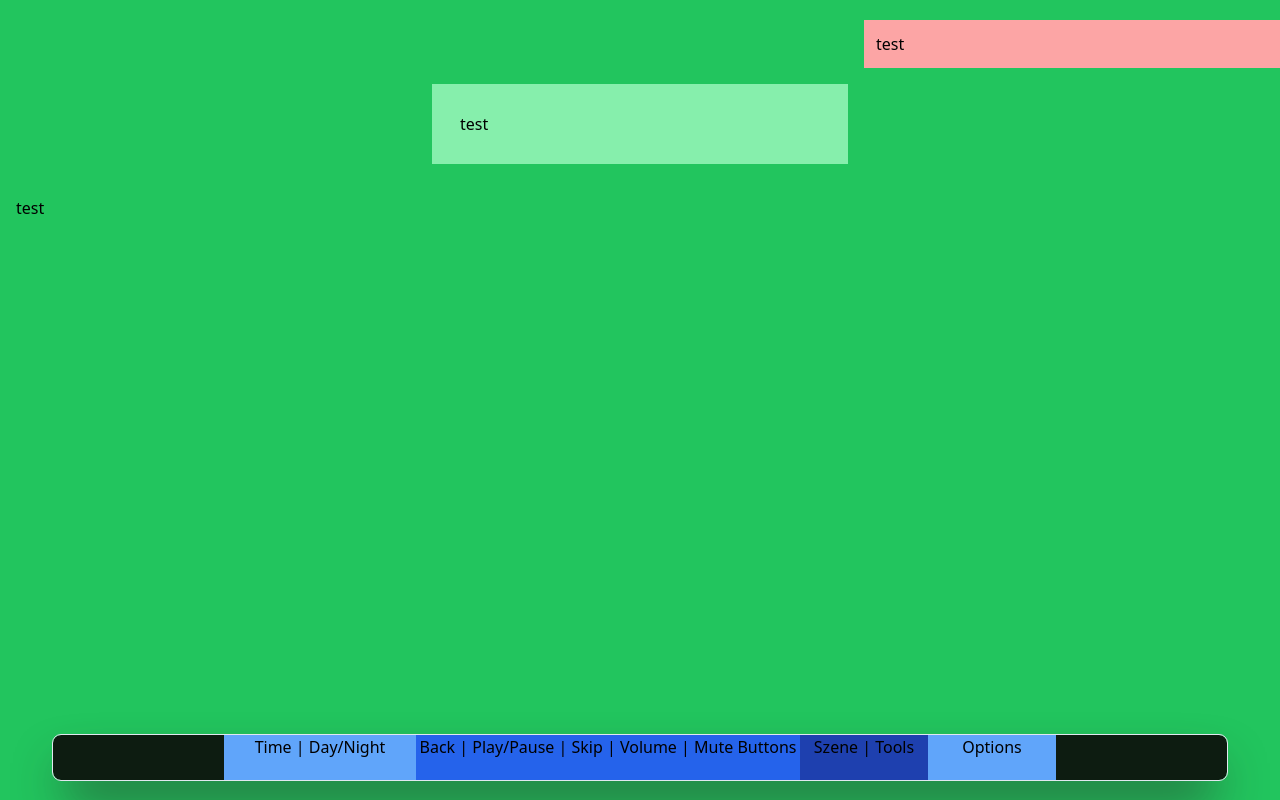
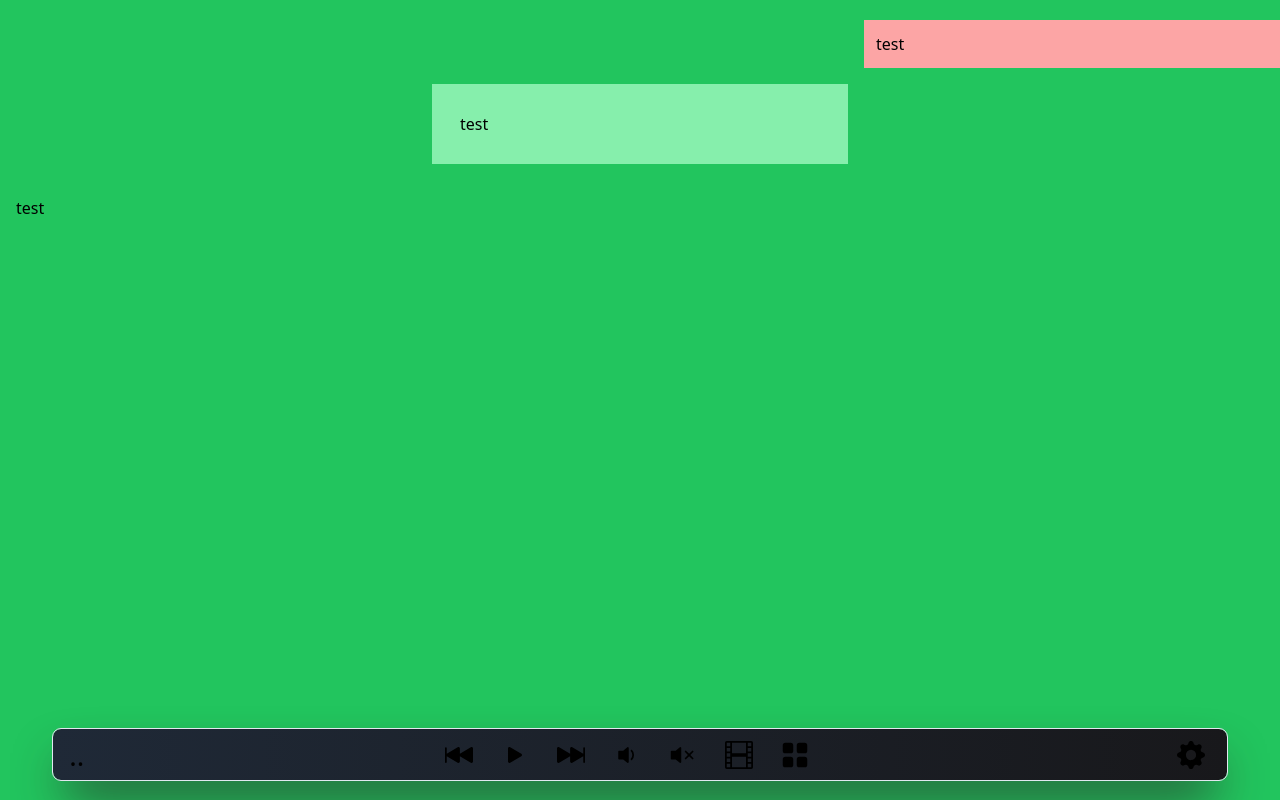
Before and after one commit to MrXMrQ/Relax-Hub, a Next.js app: page / in a window 1280 px wide. Built offline with nearby package versions, Linux system fonts and the light colour scheme.

Commit message:
icons and hover

```diff
--- a/package.json
+++ b/package.json
@@ -9,6 +9,7 @@
     "lint": "next lint"
   },
   "dependencies": {
+    "@react-icons/all-files": "^4.1.0",
     "@types/node": "20.4.5",
     "@types/react": "18.2.16",
     "@types/react-dom": "18.2.7",
@@ -19,6 +20,7 @@
     "postcss": "8.4.27",
     "react": "18.2.0",
     "react-dom": "18.2.0",
+    "react-icons": "^4.10.1",
     "tailwindcss": "3.3.3",
     "typescript": "5.1.6"
   }
--- a/src/pages/index.tsx
+++ b/src/pages/index.tsx
@@ -1,4 +1,4 @@
-import Image from 'next/image'
+import { BsSkipBackwardFill, BsFillPlayFill, BsSkipForwardFill, BsFillVolumeDownFill, BsFillVolumeMuteFill, BsFilm, BsFillGridFill, BsGearFill } from 'react-icons/bs';
 import { Inter } from 'next/font/google'
 
 const inter = Inter({ subsets: ['latin'] })
@@ -14,18 +14,40 @@ export default function Home() {
             <div className='bg-red-300 p-3 col-start-3 row-start-1'>test</div>
           </div>
         </div>
-        <div className='flex justify-center w-11/12 h-[3rem] rounded-lg bg-stone-950 bg-opacity-90 shadow-2xl shadow-stone-800 outline outline-slate-200 outline-1 text-center text'>
-          <div className="bg-blue-400 shrink w-48">
-            Time | Day/Night
+        <div className='flex w-11/12 lg:h-[3.4rem] md:h-[3.4rem] sm:h-[3.4rem] rounded-lg bg-gradient-to-r from-gray-800 to-zinc-900 shadow-2xl shadow-stone-800 outline outline-slate-200 outline-1 text-center items-center px-4' style={{ fontSize: '1.75rem' }}>
+          <div className='flex flex-auto'>
+            <button>
+              ..
+            </button>
           </div>
-          <div className='bg-blue-600 shrink w-96'>
-            Back | Play/Pause | Skip | Volume | Mute Buttons
+          <div className='flex flex-auto justify-center items-center space-x-4' >
+            <button className='p-1.5 rounded-md hover:bg-zinc-700 hover:scale-110'>
+              <BsSkipBackwardFill />
+            </button>
+            <button className='p-1.5 rounded-md hover:bg-zinc-700 hover:scale-110'>
+              <BsFillPlayFill />
+            </button>
+            <button className='p-1.5 rounded-md hover:bg-zinc-700 hover:scale-110'>
+              <BsSkipForwardFill />
+            </button>
+            <button className='p-1.5 rounded-md hover:bg-zinc-700 hover:scale-110'>
+              <BsFillVolumeDownFill />
+            </button>
+            <button className='p-1.5 rounded-md hover:bg-zinc-700 hover:scale-110'>
+              <BsFillVolumeMuteFill />
+
+            </button>
+            <button className='p-1.5 rounded-md hover:bg-zinc-700 hover:scale-110'>
+              <BsFilm />
+            </button>
+            <button className='p-1.5 rounded-md hover:bg-zinc-700 hover:scale-110'>
+              <BsFillGridFill />
+            </button>
           </div>
-          <div className='bg-blue-800 shrink w-32'>
-            Szene | Tools
-          </div>
-          <div className='bg-blue-400 shrink w-32'>
-            Options
+          <div className='flex flex-auto justify-end'>
+            <button className='p-1.5 rounded-md hover:bg-zinc-700 hover:scale-110'>
+              <BsGearFill />
+            </button>
           </div>
         </div>
       </div>
```
Also changed, not shown: 1 other file (tests, documents, lock files or other folders).
